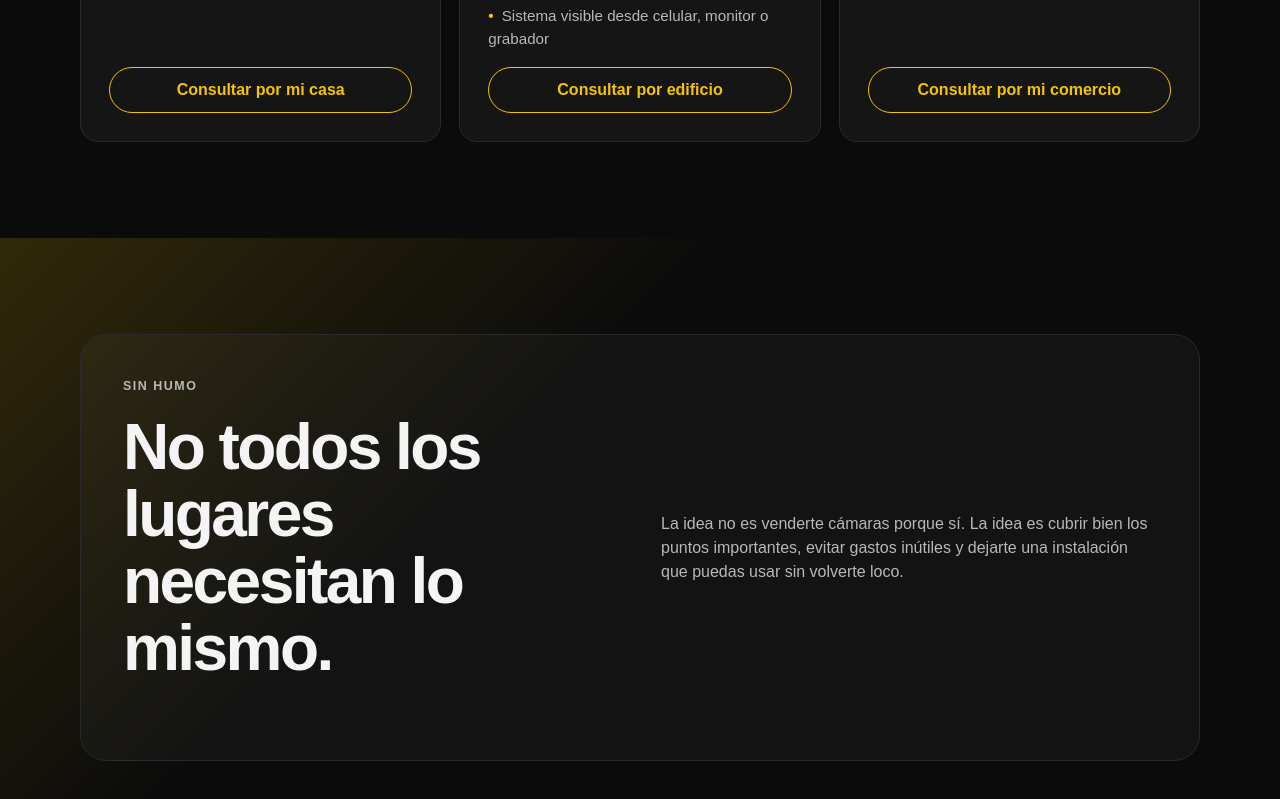
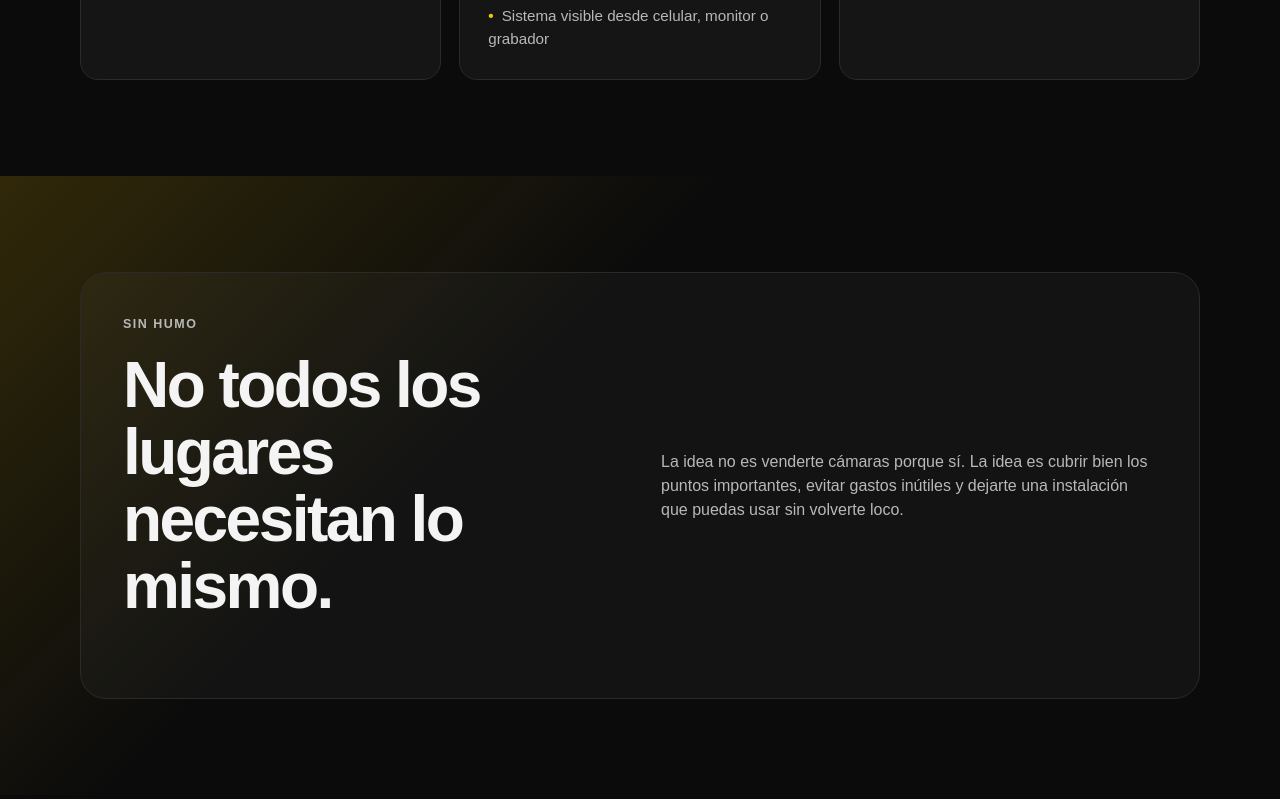
Before and after one commit to yoalexajota/camaras-de-seguridad, a plain HTML site: page pongo-camaras/index.html in a window 1280 px wide. Shown: the part 1529-2328 px from the top of the page. Drawn offline with Linux system fonts and the light colour scheme.

Commit message:
version 2 pongo cam,aras

```diff
--- a/pongo-camaras/index.html
+++ b/pongo-camaras/index.html
@@ -78,9 +78,7 @@
               <li>Instalación prolija y explicación de uso</li>
             </ul>
 
-            <a class="link-servicio" href="https://wa.me/5491178203094" target="_blank">
-              Consultar por mi casa
-            </a>
+
           </article>
 
           <article class="tarjeta servicio-cliente">
@@ -100,9 +98,7 @@
               <li>Sistema visible desde celular, monitor o grabador</li>
             </ul>
 
-            <a class="link-servicio" href="https://wa.me/5491178203094" target="_blank">
-              Consultar por edificio
-            </a>
+
           </article>
 
           <article class="tarjeta servicio-cliente">
@@ -122,9 +118,7 @@
               <li>Instalación adaptada al funcionamiento del comercio</li>
             </ul>
 
-            <a class="link-servicio" href="https://wa.me/5491178203094" target="_blank">
-              Consultar por mi comercio
-            </a>
+
           </article>
         </div>
       </div>
```
